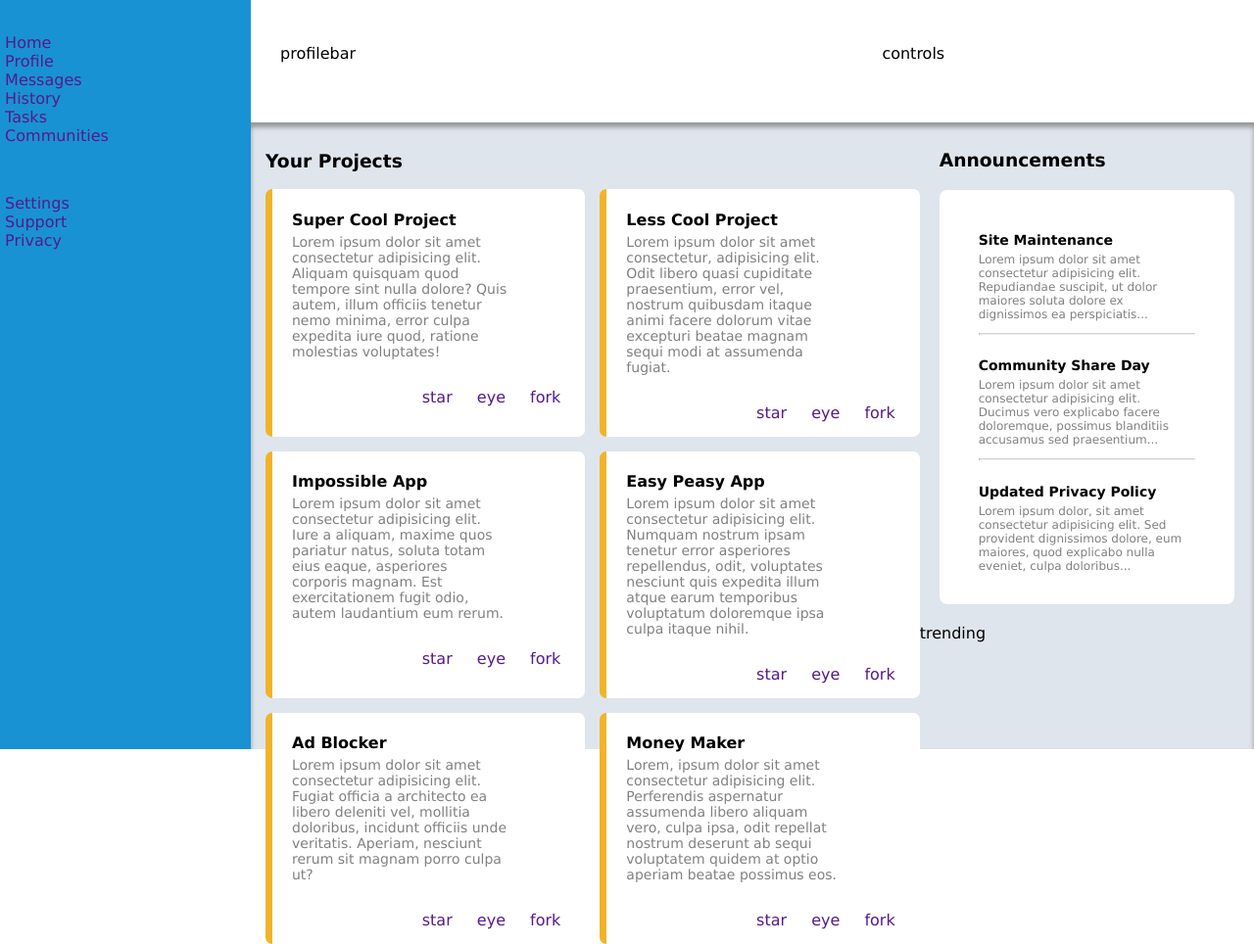
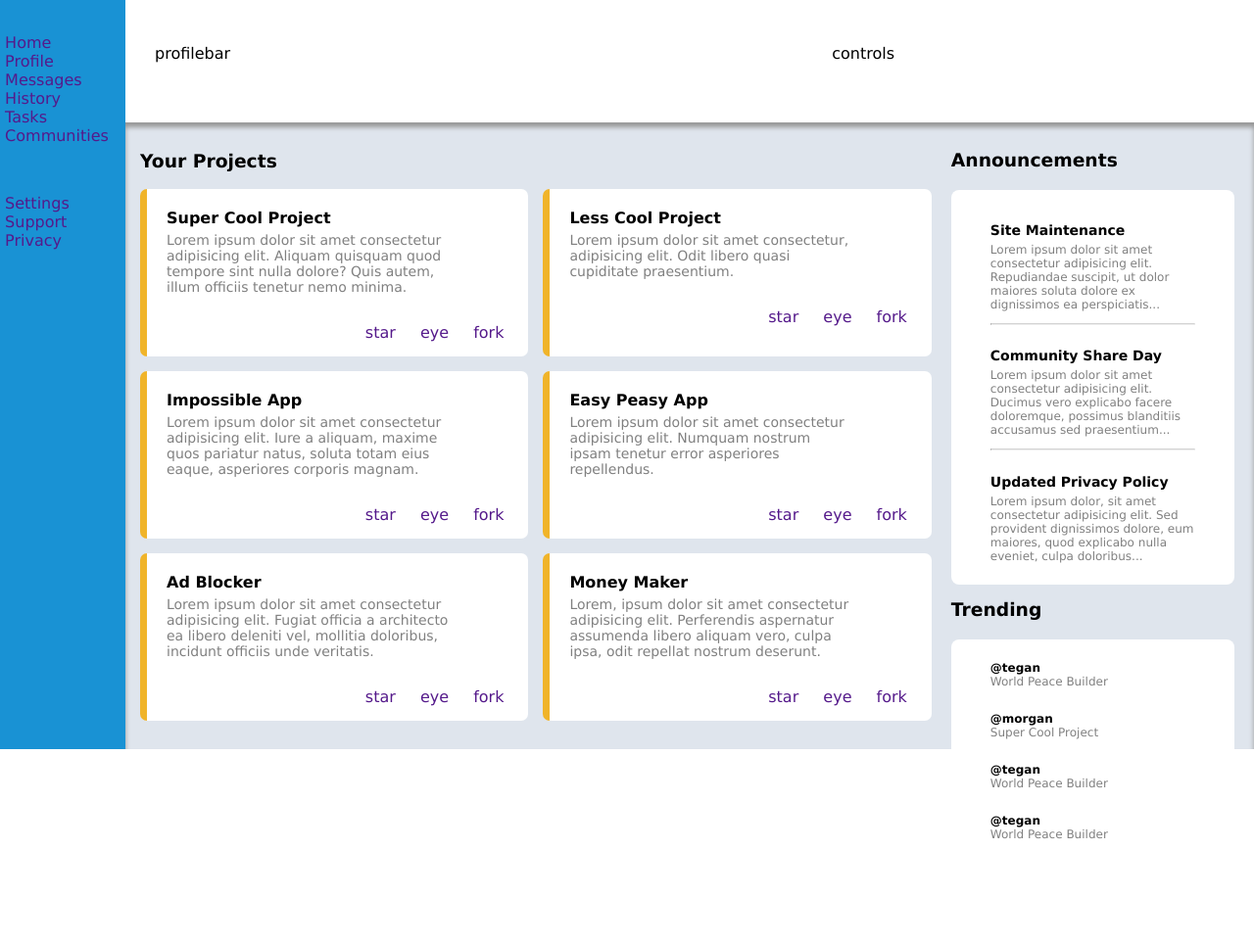
Before and after one commit to finntolmie/odin-adminboard, a plain HTML site: page index.html in a window 1280 px wide. Shown: the part 35-999 px from the top of the page at 98% size. After the commit the page ends 916 px from the top, so only its background shows below. Drawn offline with Linux system fonts and the light colour scheme.

Commit message:
Trending styling and content

```diff
--- a/index.html
+++ b/index.html
@@ -69,8 +69,7 @@
             <p class="project-desc">
               Lorem ipsum dolor sit amet consectetur adipisicing elit. Aliquam
               quisquam quod tempore sint nulla dolore? Quis autem, illum
-              officiis tenetur nemo minima, error culpa expedita iure quod,
-              ratione molestias voluptates!
+              officiis tenetur nemo minima.
             </p>
             <div class="project-links">
               <a href="" class="project-icon">star</a>
@@ -82,9 +81,7 @@
             <h4 class="project-title">Less Cool Project</h4>
             <p class="project-desc">
               Lorem ipsum dolor sit amet consectetur, adipisicing elit. Odit
-              libero quasi cupiditate praesentium, error vel, nostrum quibusdam
-              itaque animi facere dolorum vitae excepturi beatae magnam sequi
-              modi at assumenda fugiat.
+              libero quasi cupiditate praesentium.
             </p>
             <div class="project-links">
               <a href="" class="project-icon">star</a>
@@ -97,8 +94,7 @@
             <p class="project-desc">
               Lorem ipsum dolor sit amet consectetur adipisicing elit. Iure a
               aliquam, maxime quos pariatur natus, soluta totam eius eaque,
-              asperiores corporis magnam. Est exercitationem fugit odio, autem
-              laudantium eum rerum.
+              asperiores corporis magnam.
             </p>
             <div class="project-links">
               <a href="" class="project-icon">star</a>
@@ -110,9 +106,7 @@
             <h4 class="project-title">Easy Peasy App</h4>
             <p class="project-desc">
               Lorem ipsum dolor sit amet consectetur adipisicing elit. Numquam
-              nostrum ipsam tenetur error asperiores repellendus, odit,
-              voluptates nesciunt quis expedita illum atque earum temporibus
-              voluptatum doloremque ipsa culpa itaque nihil.
+              nostrum ipsam tenetur error asperiores repellendus.
             </p>
             <div class="project-links">
               <a href="" class="project-icon">star</a>
@@ -125,8 +119,7 @@
             <p class="project-desc">
               Lorem ipsum dolor sit amet consectetur adipisicing elit. Fugiat
               officia a architecto ea libero deleniti vel, mollitia doloribus,
-              incidunt officiis unde veritatis. Aperiam, nesciunt rerum sit
-              magnam porro culpa ut?
+              incidunt officiis unde veritatis.
             </p>
             <div class="project-links">
               <a href="" class="project-icon">star</a>
@@ -139,8 +132,7 @@
             <p class="project-desc">
               Lorem, ipsum dolor sit amet consectetur adipisicing elit.
               Perferendis aspernatur assumenda libero aliquam vero, culpa ipsa,
-              odit repellat nostrum deserunt ab sequi voluptatem quidem at optio
-              aperiam beatae possimus eos.
+              odit repellat nostrum deserunt.
             </p>
             <div class="project-links">
               <a href="" class="project-icon">star</a>
@@ -181,7 +173,39 @@
           </div>
         </div>
       </div>
-      <div class="trending">trending</div>
+      <div class="trending">
+        <h3 class="trending-header">Trending</h3>
+        <div class="trending-container">
+          <div class="user">
+            <img src="" alt="" class="trending-icon" />
+            <div class="user-info">
+              <p class="username">@tegan</p>
+              <p class="bio">World Peace Builder</p>
+            </div>
+          </div>
+          <div class="user">
+            <img src="" alt="" class="trending-icon" />
+            <div class="user-info">
+              <p class="username">@morgan</p>
+              <p class="bio">Super Cool Project</p>
+            </div>
+          </div>
+          <div class="user">
+            <img src="" alt="" class="trending-icon" />
+            <div class="user-info">
+              <p class="username">@tegan</p>
+              <p class="bio">World Peace Builder</p>
+            </div>
+          </div>
+          <div class="user">
+            <img src="" alt="" class="trending-icon" />
+            <div class="user-info">
+              <p class="username">@tegan</p>
+              <p class="bio">World Peace Builder</p>
+            </div>
+          </div>
+        </div>
+      </div>
     </div>
   </body>
 </html>
--- a/style.css
+++ b/style.css
@@ -1,12 +1,14 @@
 body {
   width: 100vw;
   height: 100vh;
+  margin-right: 0;
   margin: 0;
   padding: 0;
   display: grid;
-  grid-template-columns: repeat(5, 1fr);
-  grid-template-rows: repeat(5, 1fr);
+  grid-template-columns: repeat(10, 1fr);
+  grid-template-rows: repeat(10, 1fr);
   font-family: Verdana, Geneva, Tahoma, sans-serif;
+  overflow: hidden;
 }
 
 a {
@@ -18,8 +20,8 @@ hr {
 }
 
 .topbar {
-  grid-column: 2/6;
-  grid-row: 1;
+  grid-column: 2/11;
+  grid-row: 1/3;
   width: 100%;
   height: 100%;
   padding-left: 30px;
@@ -31,7 +33,7 @@ hr {
 
 .sidebar {
   grid-column: 1;
-  grid-row: 1/6;
+  grid-row: 1/11;
   width: 100%;
   height: 100%;
   background-color: #1992d4;
@@ -42,14 +44,14 @@ hr {
 }
 
 .main {
-  grid-column: 2/6;
-  grid-row: 2/6;
+  grid-column: 2/11;
+  grid-row: 3/11;
   width: 100%;
   height: 100%;
   background-color: #dfe5ed;
   display: grid;
-  grid-template-columns: repeat(6, 1fr);
-  grid-template-rows: 1fr 1fr;
+  grid-template-columns: repeat(7, 1fr);
+  grid-template-rows: repeat(2, 1fr);
   -webkit-box-shadow: inset 0px 5px 5px 0px #979797;
   box-shadow: inset 0px 5px 5px 0px #979797;
 }
@@ -57,7 +59,7 @@ hr {
 .project-list {
   margin-top: 10px;
   margin-left: 15px;
-  grid-column: 1/5;
+  grid-column: 1/6;
   grid-row: 1/3;
 }
 
@@ -75,6 +77,7 @@ hr {
 }
 
 .project-title {
+  margin-top: 20px;
   margin-bottom: 5px;
 }
 
@@ -96,7 +99,9 @@ hr {
 
 .announcements {
   margin-top: 9px;
-  grid-column: 5/7;
+  margin-bottom: 0;
+  grid-column: 6/8;
+  grid-row: 1/2;
 }
 
 .announcements-header {
@@ -106,8 +111,9 @@ hr {
 .announcements-container {
   background-color: white;
   margin: 20px;
-  padding: 20px 40px;
+  padding: 10px 40px;
   border-radius: 8px;
+  margin-bottom: 0;
 }
 
 .announcement-title {
@@ -122,5 +128,36 @@ hr {
 }
 
 .trending {
-  grid-column: 5/7;
+  grid-column: 6/8;
+  grid-row: 2/3;
 }
+
+.trending-header {
+  margin-top: 15px;
+  padding-left: 20px;
+}
+
+.trending-container {
+  background-color: white;
+  margin: 20px;
+  padding: 10px 40px;
+  border-radius: 8px;
+  margin-bottom: 0;
+}
+
+.user {
+  display: flex;
+  flex-direction: row;
+}
+
+.username {
+  font-size: 12px;
+  font-weight: 600;
+  margin-bottom: 0;
+}
+
+.bio {
+  font-size: 12px;
+  margin-top: 0;
+  color: gray;
+}
```
